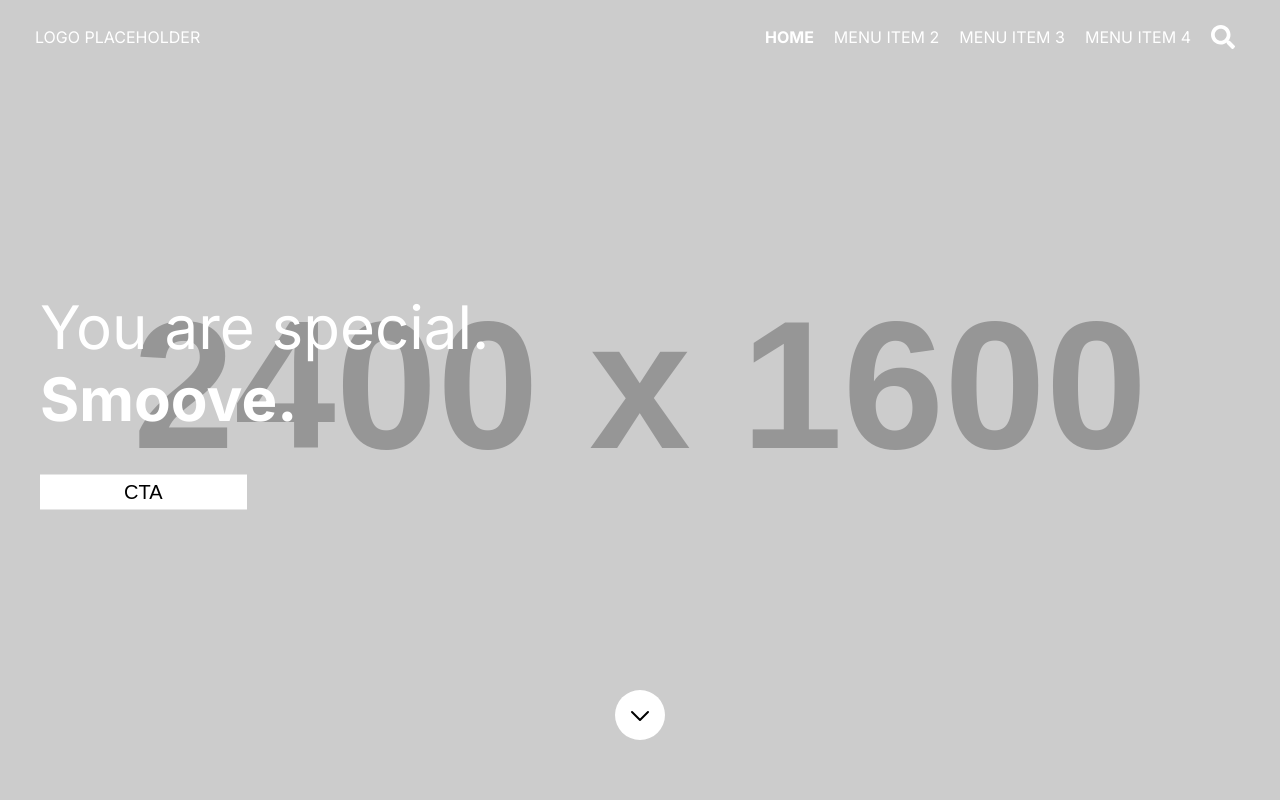
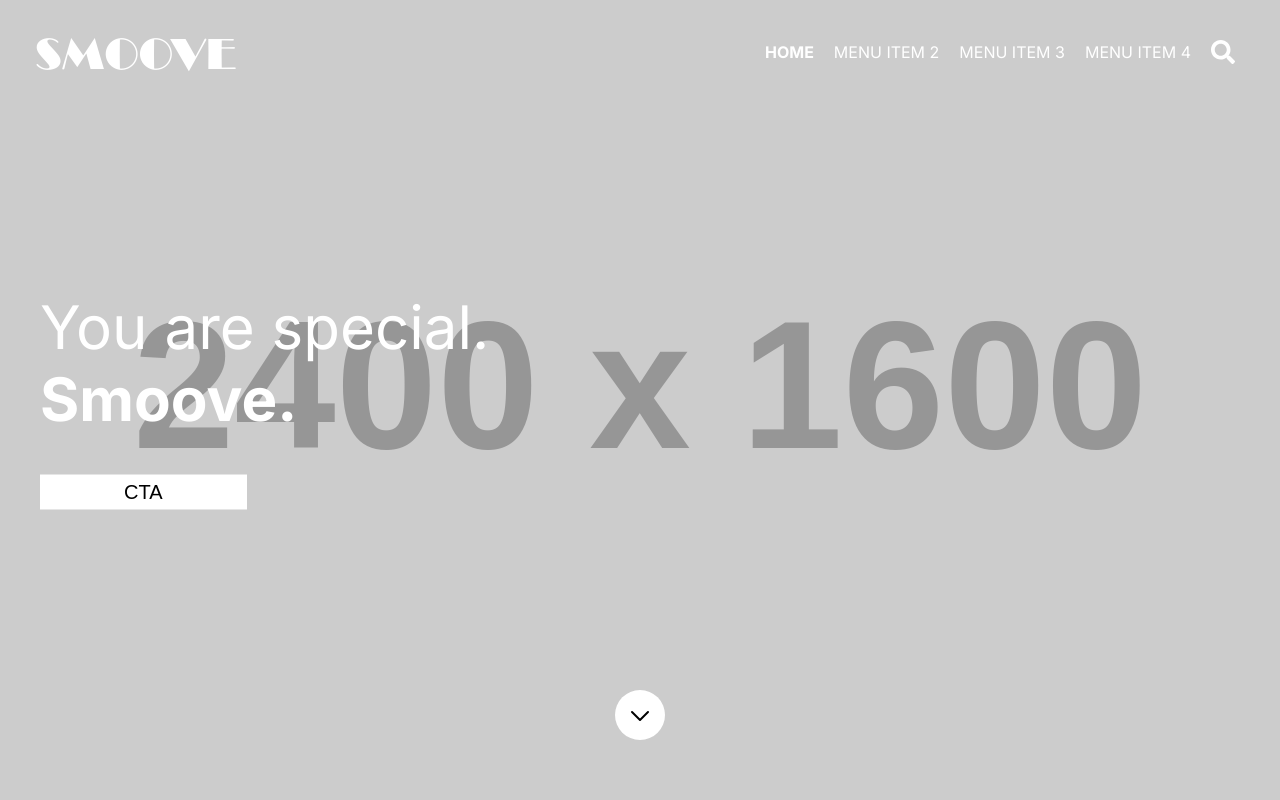
Before and after one commit to NeoIsRecursive/smoove, a website: page index.html in a window 1280 px wide. Shown: the top 800 px of the page. Drawn offline with nearby package versions, Linux system fonts and the light colour scheme; files that its build step writes are made by us from their sources; placeholder pictures from the web are drawn by us.

Commit message:
Added logo text and font

```diff
--- a/index.html
+++ b/index.html
@@ -12,7 +12,7 @@
 </head>
 <body>
     <header id="header">
-        <div class="logo">LOGO PLACEHOLDER</div>
+        <div class="logo">Smoove</div>
         <nav>
             <ul class="nav-list">
                 <li class="nav-item active">Home</li>
--- /dev/null
+++ b/styles/scss/fonts.scss
@@ -0,0 +1,5 @@
+@font-face {
+    font-family: Broadway;
+    src: url("/public/font/Broadway.woff2") format("woff2");
+    font-weight: normal;
+}
--- a/styles/scss/index.scss
+++ b/styles/scss/index.scss
@@ -1,3 +1,5 @@
+@import "./fonts.scss";
+
 *{
     padding:0;
     margin:0;
@@ -29,7 +31,9 @@ body{
         }
 
         .logo{
-
+            font-family: "Broadway";
+            text-transform: uppercase;
+            font-size: 45px;
         }
 
         nav{
```
Also changed, not shown: public/font/Broadway.woff2 (added), 1 other file.
